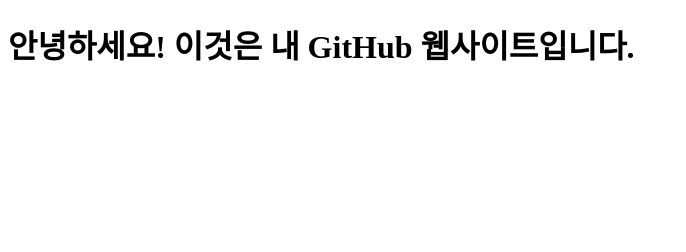
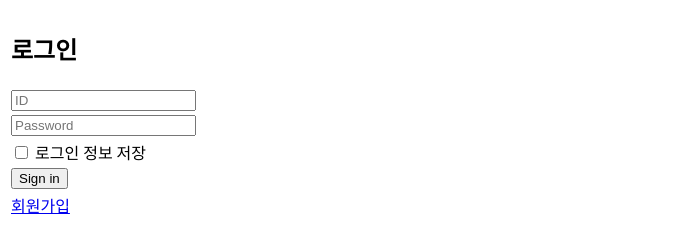
Before and after one commit to SunJongHyeon/SunJongHyeon.github.io, a plain HTML site: page index.html in a window 1280 px wide. Shown: the whole page, without its empty margins (0-686 px from the left). Drawn offline with Linux system fonts and the light colour scheme.

Commit message:
join 추가

```diff
--- a/index.html
+++ b/index.html
@@ -2,9 +2,29 @@
 <html lang="ko">
 <head>
     <meta charset="UTF-8">
-    <title>내 첫 웹사이트</title>
+    <title>yumyum</title>
 </head>
 <body>
-    <h1>안녕하세요! 이것은 내 GitHub 웹사이트입니다.</h1>
+    <table>
+        <tr>
+            <td><h2>로그인</h2></td>
+        </tr>
+        <tr>
+            <td><input type="text" placeholder="ID"></td>
+        </tr>
+        <tr>
+            <td><input type="password" placeholder="Password"></td>
+        </tr>
+        <tr>
+            <td><input type="checkbox"> 로그인 정보 저장</td>
+        </tr>
+        <tr>
+            <td><input type="submit" value="Sign in" class="btn" onclick="alert('로그인 성공!')"></td>
+        </tr>
+        <tr>
+            <td class="join"><a href="join.html">회원가입</a></td>
+
+        </tr>
+    </table>
 </body>
 </html>
```
Also changed, not shown: join.html (added, +15 -0 lines).
